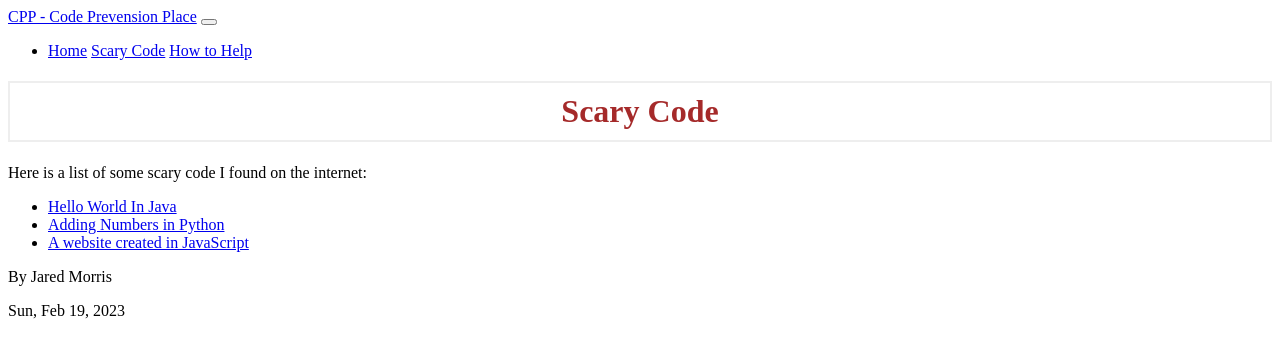
After one commit to Jemraider21-SDEV-330-Secure-Python-Apps/SDEV-300-Week-7-Assignment, a Flask app: page /scarycode in a window 1280 px wide. The commit adds this page. Shown: the top 358 px of the page. Run offline with Flask 2, Linux system fonts and the light colour scheme.

Commit message:
Created templates for the other two webpages, and added routing

```diff
--- a/app.py
+++ b/app.py
@@ -1,3 +1,6 @@
+"""Main application for the flask program
+"""
+from datetime import datetime
 from flask import Flask
 from flask import render_template
 
@@ -5,6 +8,44 @@ app: Flask = Flask(__name__)
 
 
 @app.route("/")
-def index():
-    # return "Hello world!"
-    return render_template("index.html")
+def index() -> str:
+    """Displaying the home page
+
+    Returns:
+        str: The home webpage
+    """
+    return render("index.html")
+
+
+@app.route("/scarycode")
+def scarycode() -> str:
+    """Displaying the page for 'Scary Code'
+
+    Returns:
+        str: the scarycode webpage
+    """
+    return render("scarycode.html")
+
+
+@app.route("/howtohelp")
+def howtohelp() -> str:
+    """Displaying the page for 'How To Help'
+
+    Returns:
+        str: the howtohelp webpage
+    """
+    return render("howtohelp.html")
+
+
+def render(file: str) -> str:
+    """Calling the render_template function with other additions
+
+    Args:
+        file (str): html file for the webpage
+        ex: index.html
+
+    Returns:
+        str: the webpage for the file
+    """
+    date_str: str = str(datetime.now().strftime("%a, %b %-d, %Y"))
+    return render_template(file, date=date_str)
--- a/templates/base.html
+++ b/templates/base.html
@@ -4,25 +4,21 @@
     <meta charset="UTF-8">
     <meta http-equiv="X-UA-Compatible" content="IE=edge">
     <meta name="viewport" content="width=device-width, initial-scale=1.0">
-    <!-- Required meta tags -->
-    <meta charset="utf-8">
-    <meta name="viewport" content="width=device-width, initial-scale=1, shrink-to-fit=no">
-
-    <!-- Bootstrap CSS -->
-    <link rel="stylesheet" href="https://stackpath.bootstrapcdn.com/bootstrap/4.3.1/css/bootstrap.min.css" integrity="sha384-ggOyR0iXCbMQv3Xipma34MD+dH/1fQ784/j6cY/iJTQUOhcWr7x9JvoRxT2MZw1T" crossorigin="anonymous">
     <link rel="stylesheet" href="{{ url_for('static', filename= 'css/style.css') }}">
-    <title>{% block title %} {% endblock %}</title>
+    <title>{% block title %} {% endblock %} - CPP</title>
 </head>
 <body>
     <nav class="navbar navbar-expand-md navbar-light bg-light">
-        <a class="navbar-brand" href="{{ url_for('index')}}">FlaskBlog</a>
+        <a class="navbar-brand" href="{{ url_for('index')}}">CPP - Code Prevension Place</a>
         <button class="navbar-toggler" type="button" data-toggle="collapse" data-target="#navbarNav" aria-controls="navbarNav" aria-expanded="false" aria-label="Toggle navigation">
             <span class="navbar-toggler-icon"></span>
         </button>
         <div class="collapse navbar-collapse" id="navbarNav">
             <ul class="navbar-nav">
             <li class="nav-item active">
-                <a class="nav-link" href="#">About</a>
+                <a href="{{ url_for('index')}}">Home</a>
+                <a href="{{ url_for('scarycode') }}">Scary Code</a>
+                <a href="{{ url_for('howtohelp') }}">How to Help</a>
             </li>
             </ul>
         </div>
@@ -30,11 +26,9 @@
     <div class="container">
         {% block content %} {% endblock %}
     </div>
-
-    <!-- Optional JavaScript -->
-    <!-- jQuery first, then Popper.js, then Bootstrap JS -->
-    <script src="https://code.jquery.com/jquery-3.3.1.slim.min.js" integrity="sha384-q8i/X+965DzO0rT7abK41JStQIAqVgRVzpbzo5smXKp4YfRvH+8abtTE1Pi6jizo" crossorigin="anonymous"></script>
-    <script src="https://cdnjs.cloudflare.com/ajax/libs/popper.js/1.14.7/umd/popper.min.js" integrity="sha384-UO2eT0CpHqdSJQ6hJty5KVphtPhzWj9WO1clHTMGa3JDZwrnQq4sF86dIHNDz0W1" crossorigin="anonymous"></script>
-    <script src="https://stackpath.bootstrapcdn.com/bootstrap/4.3.1/js/bootstrap.min.js" integrity="sha384-JjSmVgyd0p3pXB1rRibZUAYoIIy6OrQ6VrjIEaFf/nJGzIxFDsf4x0xIM+B07jRM" crossorigin="anonymous"></script>
+    <footer>
+        <p>By Jared Morris</p>
+        {{date}}
+    </footer>
 </body>
 </html>
--- /dev/null
+++ b/templates/howtohelp.html
@@ -0,0 +1,6 @@
+{% extends 'base.html' %}
+{% block title %} How To Help {% endblock %}
+
+{% block content %}
+    <h1>How to Stop The Spread of Code</h1>
+{% endblock %}
--- a/templates/index.html
+++ b/templates/index.html
@@ -1,5 +1,8 @@
 {% extends 'base.html' %}
+{% block title %} Home {% endblock %}
 
 {% block content %}
-    <h1>{% block title %} Welcome to FlaskBlog {% endblock %}</h1>
+    <h1>Coding Is Scary So Let's Prevent It!!</h1>
+    <p>Have you ever been tasked to develop a program of any kind? Remember that initial spurt of fear in your soul? We all do.</p>
+    <p>Our organization is tasked to disrupt </p>
 {% endblock %}
--- /dev/null
+++ b/templates/scarycode.html
@@ -0,0 +1,20 @@
+{% extends 'base.html' %}
+{% block title %}
+Scary Code
+{% endblock %}
+
+{% block content %}
+    <h1>Scary Code</h1>
+    <p>Here is a list of some scary code I found on the internet:</p>
+    <ul>
+        <li>
+            <a target="_blank" href="https://www.geeksforgeeks.org/java-hello-world-program/">Hello World In Java</a>
+        </li>
+        <li>
+            <a target="_blank" href="https://www.geeksforgeeks.org/python-program-to-add-two-numbers/">Adding Numbers in Python</a>
+        </li>
+        <li>
+            <a target="_blank" href="https://github.com/jemraider21/portfolio-react">A website created in JavaScript</a>
+        </li>
+    </ul>
+{% endblock %}
```
